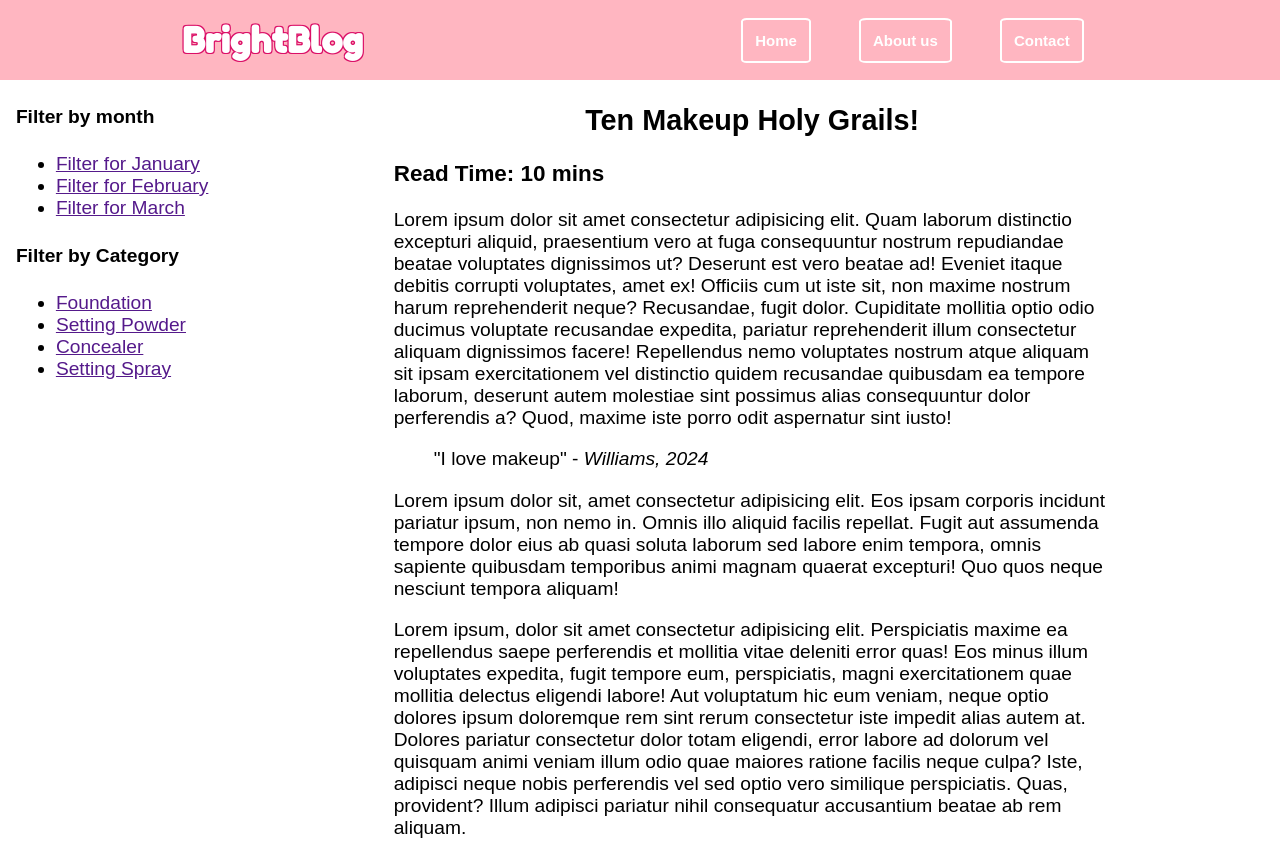
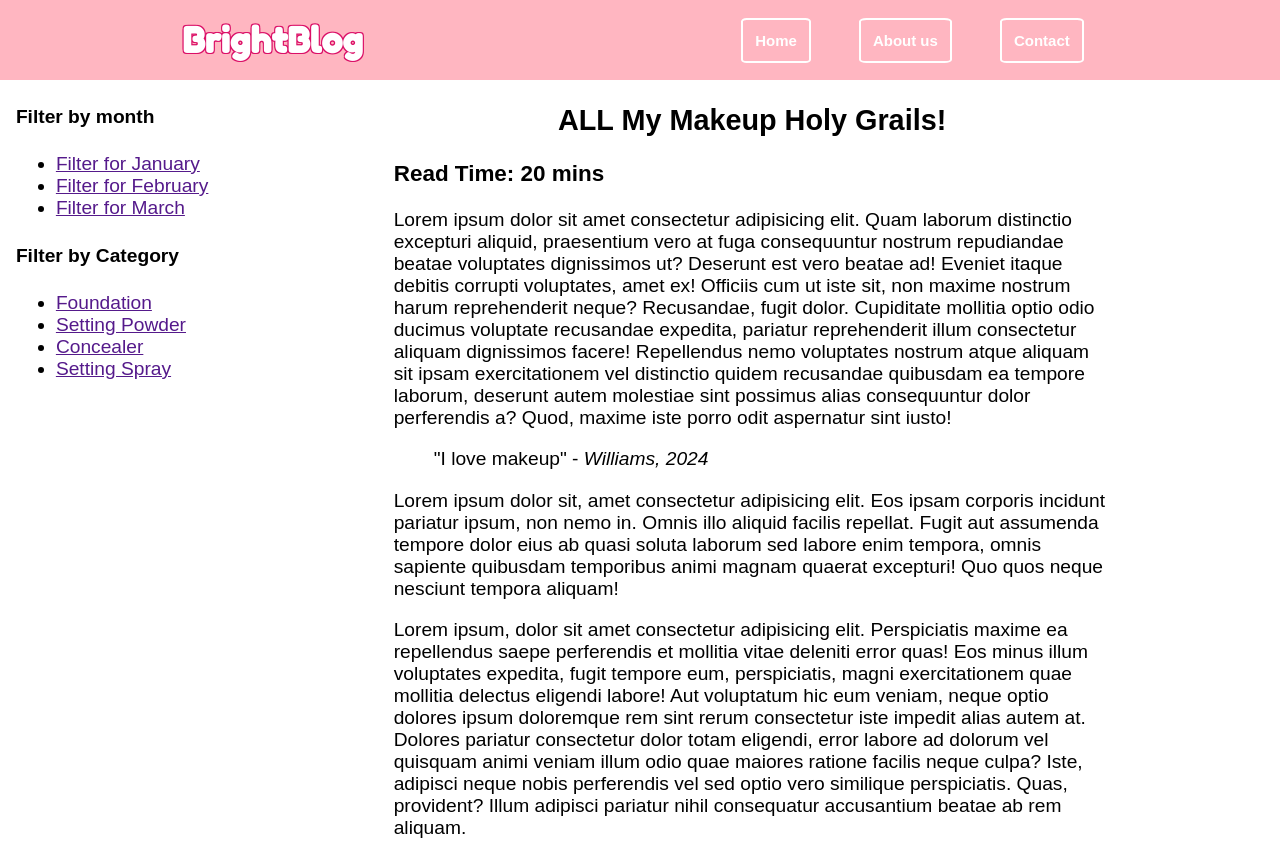
Before and after one commit to EstherW-10/EstherW-10.github.io, a plain HTML site: page index.html in a window 1280 px wide. Shown: the top 842 px of the page. Drawn offline with Linux system fonts and the light colour scheme; no server answers.

Commit message:
Update index.html

```diff
--- a/index.html
+++ b/index.html
@@ -47,8 +47,8 @@
                 <article>
                     <header>
                         <!-- Article header goes here -->
-                         <h2> Ten Makeup Holy Grails! </h2>
-                         <h3> Read Time: 10 mins </h3>
+                         <h2> ALL My Makeup Holy Grails! </h2>
+                         <h3> Read Time: 20 mins </h3>
                     </header>
                     <main>
                         <p> Lorem ipsum dolor sit amet consectetur adipisicing elit. Quam laborum distinctio excepturi aliquid, praesentium vero at fuga consequuntur nostrum repudiandae beatae voluptates dignissimos ut? Deserunt est vero beatae ad! Eveniet itaque debitis corrupti voluptates, amet ex! Officiis cum ut iste sit, non maxime nostrum harum reprehenderit neque? Recusandae, fugit dolor. Cupiditate mollitia optio odio ducimus voluptate recusandae expedita, pariatur reprehenderit illum consectetur aliquam dignissimos facere! Repellendus nemo voluptates nostrum atque aliquam sit ipsam exercitationem vel distinctio quidem recusandae quibusdam ea tempore laborum, deserunt autem molestiae sint possimus alias consequuntur dolor perferendis a? Quod, maxime iste porro odit aspernatur sint iusto! </p>
```
